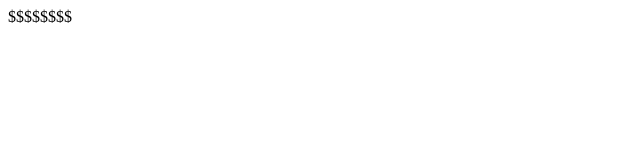
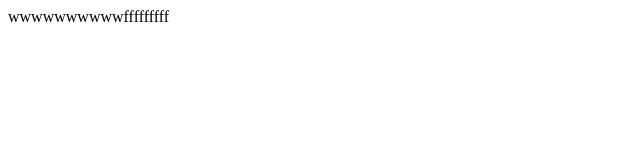
Before and after one commit to jeromos55/SCSS-Course, a website: page Trillo/index.html in a window 1280 px wide. Shown: the whole page, without its empty margins (0-640 px from the left). Drawn offline with nearby package versions, Linux system fonts and the light colour scheme; files that its build step writes are made by us from their sources.

Commit message:
update-new

```diff
--- a/Trillo/index.html
+++ b/Trillo/index.html
@@ -9,6 +9,6 @@
 		<link rel="stylesheet" type="text/css" href="css/style.css">
 		<link rel="shortcut icon" type="image/png" href="img/favicon.png">
 	<body>
-        $$$$$$$$
+        wwwwwwwwwwfffffffff
 	</body>
 </html>
```
